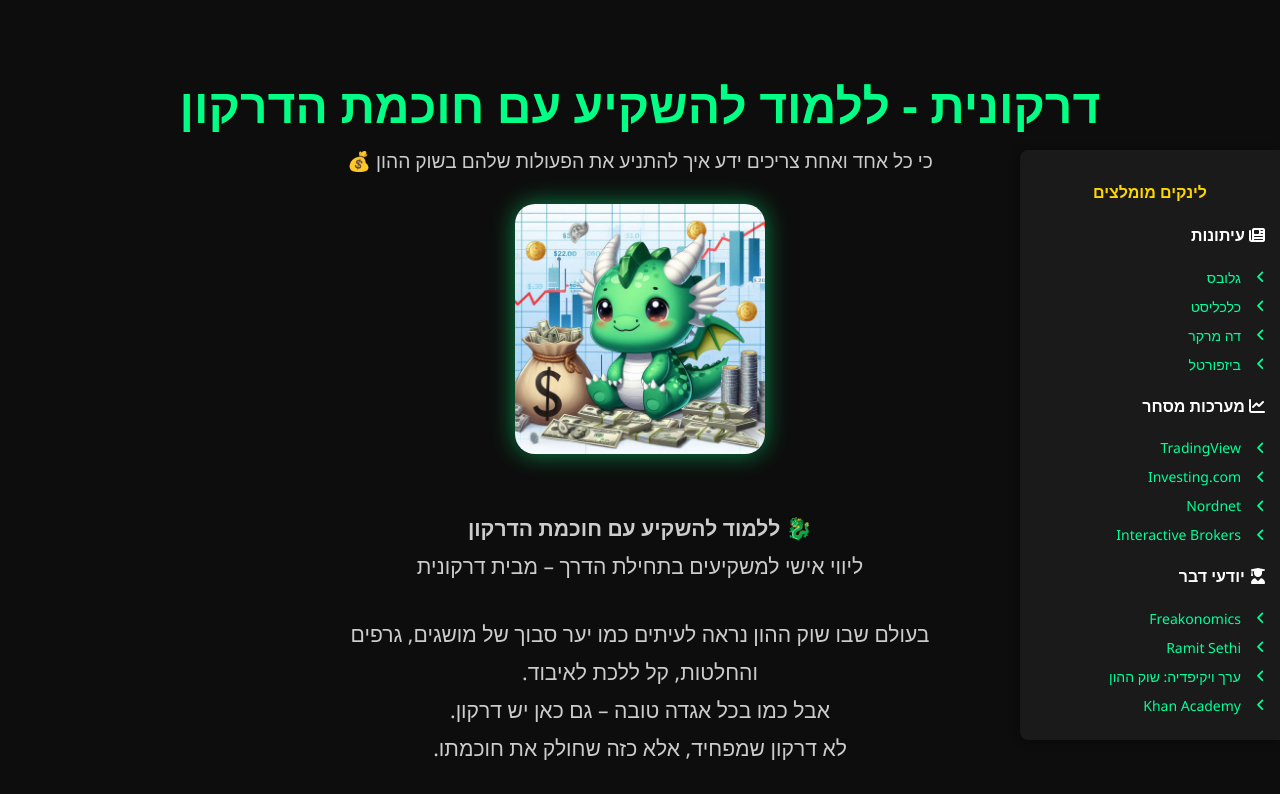
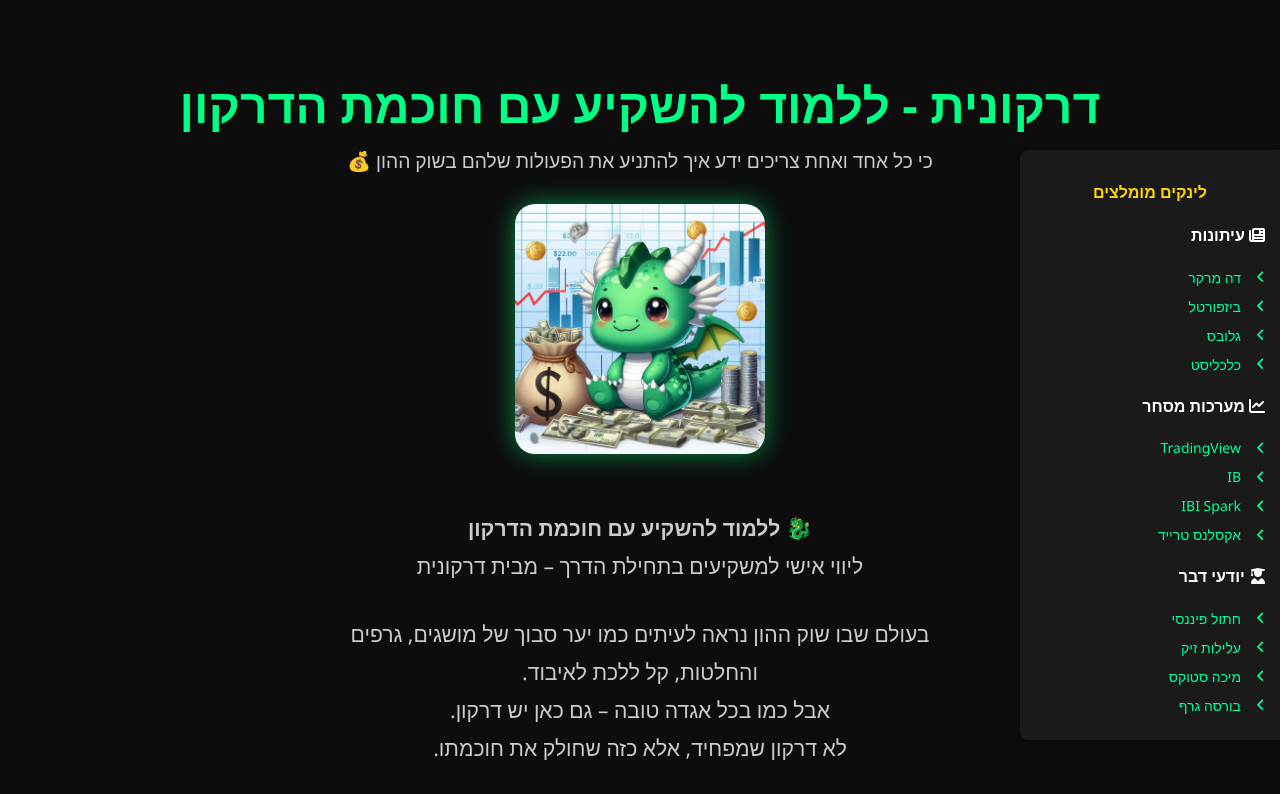
Before and after one commit to drakonit/my-landing-page, a plain HTML site: page index.html in a window 1280 px wide. Shown: the top 794 px of the page. Drawn offline with nearby package versions, Linux system fonts and the light colour scheme.

Commit message:
Update index.html

```diff
--- a/index.html
+++ b/index.html
@@ -196,26 +196,26 @@
 
   <h4><i class="fas fa-newspaper"></i> עיתונות</h4>
   <ul>
+    <li><a href="https://www.themarker.com/" target="_blank"><i class="fas fa-angle-left"></i> דה מרקר</a></li>
+    <li><a href="https://www.bizportal.co.il/" target="_blank"><i class="fas fa-angle-left"></i> ביזפורטל</a></li>
     <li><a href="https://www.globes.co.il/" target="_blank"><i class="fas fa-angle-left"></i> גלובס</a></li>
     <li><a href="https://www.calcalist.co.il/" target="_blank"><i class="fas fa-angle-left"></i> כלכליסט</a></li>
-    <li><a href="https://www.themarker.com/" target="_blank"><i class="fas fa-angle-left"></i> דה מרקר</a></li>
-    <li><a href="https://www.bizportal.co.il/" target="_blank"><i class="fas fa-angle-left"></i> ביזפורטל</a></li>
   </ul>
 
   <h4><i class="fas fa-chart-line"></i> מערכות מסחר</h4>
   <ul>
     <li><a href="https://www.tradingview.com/" target="_blank"><i class="fas fa-angle-left"></i> TradingView</a></li>
-    <li><a href="https://www.investing.com/" target="_blank"><i class="fas fa-angle-left"></i> Investing.com</a></li>
-    <li><a href="https://www.nordnet.se/" target="_blank"><i class="fas fa-angle-left"></i> Nordnet</a></li>
-    <li><a href="https://www.ibkr.com/" target="_blank"><i class="fas fa-angle-left"></i> Interactive Brokers</a></li>
+    <li><a href="https://www.interactivebrokers.co.uk/" target="_blank"><i class="fas fa-angle-left"></i> IB</a></li>
+    <li><a href="https://sparkibi.ordernet.co.il/" target="_blank"><i class="fas fa-angle-left"></i> IBI Spark</a></li>
+    <li><a href="https://www.xnes.co.il/" target="_blank"><i class="fas fa-angle-left"></i> אקסלנס טרייד</a></li>
   </ul>
 
   <h4><i class="fas fa-user-graduate"></i> יודעי דבר</h4>
   <ul>
-    <li><a href="https://www.freakonomics.com/" target="_blank"><i class="fas fa-angle-left"></i> Freakonomics</a></li>
-    <li><a href="https://www.ramitsethi.com/" target="_blank"><i class="fas fa-angle-left"></i> Ramit Sethi</a></li>
-    <li><a href="https://he.wikipedia.org/wiki/%D7%A9%D7%95%D7%A7_%D7%94%D7%94%D7%95%D7%9F" target="_blank"><i class="fas fa-angle-left"></i> ערך ויקיפדיה: שוק ההון</a></li>
-    <li><a href="https://www.khanacademy.org/economics-finance-domain/core-finance" target="_blank"><i class="fas fa-angle-left"></i> Khan Academy</a></li>
+    <li><a href="https://moneyplan.co.il/" target="_blank"><i class="fas fa-angle-left"></i> חתול פיננסי</a></li>
+    <li><a href="https://zekestories.com/" target="_blank"><i class="fas fa-angle-left"></i> עלילות זיק</a></li>
+    <li><a href="https://www.youtube.com/@Micha.Stocks" target="_blank"><i class="fas fa-angle-left"></i> מיכה סטוקס</a></li>
+    <li><a href="https://study.bursagraph.co.il/" target="_blank"><i class="fas fa-angle-left"></i> בורסה גרף</a></li>
   </ul>
 </div>
 
```
